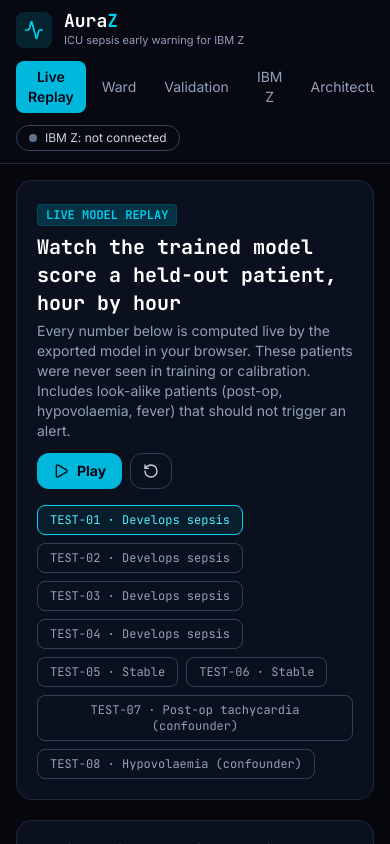
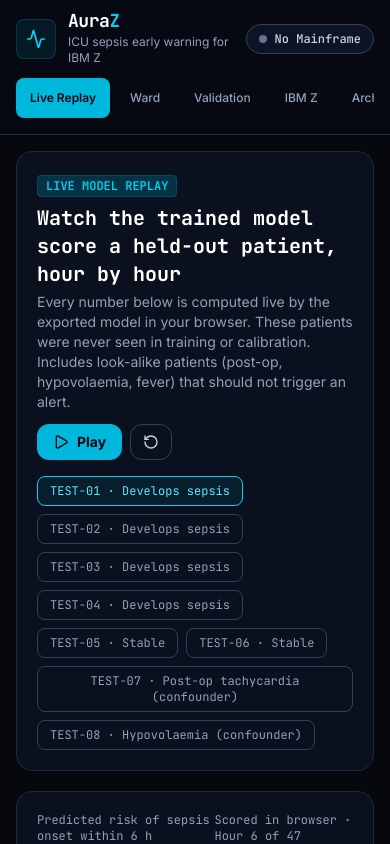
Before and after one commit to saksham-2x7/IBM_Z, a React (Vite) app: page / in a window 390 px wide. Shown: the top 844 px of the page. Built offline with nearby package versions, Linux system fonts and the light colour scheme.

Commit message:
feat(ui): phase 1 UI audit and polish - responsive header, ARIA tablist keyboard navigation, WCAG focus rings, clean design system

```diff
--- a/src/App.tsx
+++ b/src/App.tsx
@@ -9,20 +9,40 @@
 import { useArtifacts } from './lib/model';
 import { Health, health } from './lib/remote';
 
-const Loading = () => <div className="p-10 text-center font-mono text-slate-500">Loading model…</div>;
+const Loading = () => (
+  <div className="flex items-center justify-center py-24 text-center font-mono text-sm text-slate-400">
+    <div className="flex items-center gap-2">
+      <span className="h-2 w-2 rounded-full bg-cyan-400 animate-pulse" aria-hidden="true" />
+      Loading model artifacts…
+    </div>
+  </div>
+);
+
 const KEY = 'auraz.endpoint';
 
 export const App: React.FC = () => {
   const art = useArtifacts();
   const [tab, setTab] = useState<Tab>('replay');
-  const [endpoint, setEndpoint] = useState<string>(() => { try { return localStorage.getItem(KEY) ?? ''; } catch { return ''; } });
+  const [endpoint, setEndpoint] = useState<string>(() => {
+    try {
+      return localStorage.getItem(KEY) ?? '';
+    } catch {
+      return '';
+    }
+  });
   const [info, setInfo] = useState<Health | null>(null);
 
   useEffect(() => {
-    try { localStorage.setItem(KEY, endpoint); } catch { /* ignore */ }
+    try {
+      localStorage.setItem(KEY, endpoint);
+    } catch {
+      /* ignore */
+    }
     setInfo(null);
     if (!endpoint) return;
-    health(endpoint).then(setInfo).catch(() => setInfo(null));
+    health(endpoint)
+      .then(setInfo)
+      .catch(() => setInfo(null));
   }, [endpoint]);
 
   const label = info ? `${info.system} · ${info.arch}` : 'IBM Z: not connected';
@@ -31,16 +51,38 @@
   return (
     <div className="flex min-h-screen flex-col bg-[#06080d] font-sans text-slate-100 selection:bg-cyan-500/30">
       <Header activeTab={tab} setActiveTab={setTab} ibmz={{ connected: !!info, label }} />
+
       <main className="flex-1 pb-16">
-        {tab === 'replay' && (art ? <ReplayLab model={art.model} patients={art.replay} remote={remote} remoteLabel={label} /> : <Loading />)}
-        {tab === 'validation' && (art ? <ValidationPanel m={art.metrics} /> : <Loading />)}
-        {tab === 'ibmz' && (art ? <BenchmarkLab model={art.model} patients={art.replay} endpoint={endpoint} setEndpoint={setEndpoint} info={info} /> : <Loading />)}
-        {tab === 'architecture' && <ArchitectureExplorer />}
-        {tab === 'ward' && (art ? <WardView model={art.model} remote={remote} remoteLabel={label} /> : <Loading />)}
-        {tab === 'submission' && (art ? <SubmissionHub m={art.metrics} /> : <Loading />)}
+        <section
+          role="tabpanel"
+          id={`tabpanel-${tab}`}
+          aria-labelledby={`tab-${tab}`}
+          tabIndex={0}
+          className="outline-none"
+        >
+          {tab === 'replay' && (
+            art ? <ReplayLab model={art.model} patients={art.replay} remote={remote} remoteLabel={label} /> : <Loading />
+          )}
+          {tab === 'validation' && (
+            art ? <ValidationPanel m={art.metrics} /> : <Loading />
+          )}
+          {tab === 'ibmz' && (
+            art ? <BenchmarkLab model={art.model} patients={art.replay} endpoint={endpoint} setEndpoint={setEndpoint} info={info} /> : <Loading />
+          )}
+          {tab === 'architecture' && <ArchitectureExplorer />}
+          {tab === 'ward' && (
+            art ? <WardView model={art.model} remote={remote} remoteLabel={label} /> : <Loading />
+          )}
+          {tab === 'submission' && (
+            art ? <SubmissionHub m={art.metrics} /> : <Loading />
+          )}
+        </section>
       </main>
-      <footer className="border-t border-slate-900 px-6 py-4 text-center text-xs text-slate-500">
-        AuraZ · IBM Z Datathon 2026 · Technology for Good · Research prototype on a simulated cohort, not a medical device
+
+      <footer className="border-t border-slate-800/80 bg-[#070a12]/50 px-4 py-4 text-center text-xs text-slate-400 sm:px-6">
+        <div className="mx-auto max-w-7xl">
+          AuraZ · IBM Z Datathon 2026 · Technology for Good · Research prototype on a simulated cohort, not a medical device
+        </div>
       </footer>
     </div>
   );
--- a/src/components/Header.tsx
+++ b/src/components/Header.tsx
@@ -1,32 +1,141 @@
-import React from 'react';
-import { Activity } from 'lucide-react';
+import React, { useRef } from 'react';
+import { Activity, CheckCircle2, Server } from 'lucide-react';
 
 export type Tab = 'replay' | 'ward' | 'validation' | 'ibmz' | 'architecture' | 'submission';
-const TABS: [Tab, string][] = [['replay', 'Live Replay'], ['ward', 'Ward'], ['validation', 'Validation'], ['ibmz', 'IBM Z'], ['architecture', 'Architecture'], ['submission', 'Submission']];
 
-interface Props { activeTab: Tab; setActiveTab: (t: Tab) => void; ibmz: { connected: boolean; label: string } }
+const TABS: [Tab, string][] = [
+  ['replay', 'Live Replay'],
+  ['ward', 'Ward'],
+  ['validation', 'Validation'],
+  ['ibmz', 'IBM Z'],
+  ['architecture', 'Architecture'],
+  ['submission', 'Submission'],
+];
 
-export const Header: React.FC<Props> = ({ activeTab, setActiveTab, ibmz }) => (
-  <header className="sticky top-0 z-40 border-b border-slate-800 bg-[#070a12]/95 backdrop-blur">
-    <div className="mx-auto flex max-w-7xl flex-wrap items-center justify-between gap-3 px-4 py-3">
+interface Props {
+  activeTab: Tab;
+  setActiveTab: (t: Tab) => void;
+  ibmz: { connected: boolean; label: string };
+}
+
+export const Header: React.FC<Props> = ({ activeTab, setActiveTab, ibmz }) => {
+  const tabRefs = useRef<(HTMLButtonElement | null)[]>([]);
+
+  const handleKeyDown = (e: React.KeyboardEvent, index: number) => {
+    let nextIndex = index;
+    if (e.key === 'ArrowRight') {
+      nextIndex = (index + 1) % TABS.length;
+    } else if (e.key === 'ArrowLeft') {
+      nextIndex = (index - 1 + TABS.length) % TABS.length;
+    } else if (e.key === 'Home') {
+      nextIndex = 0;
+    } else if (e.key === 'End') {
+      nextIndex = TABS.length - 1;
+    } else {
+      return;
+    }
+
+    e.preventDefault();
+    const nextTab = TABS[nextIndex][0];
+    setActiveTab(nextTab);
+    tabRefs.current[nextIndex]?.focus();
+  };
+
+  return (
+    <header className="sticky top-0 z-40 border-b border-slate-800 bg-[#070a12]/95 backdrop-blur-sm">
+      <div className="mx-auto flex max-w-7xl flex-col gap-3 px-4 py-3 lg:flex-row lg:items-center lg:justify-between lg:gap-4 sm:px-6">
+        {/* Top row on mobile/tablet: Brand & IBM Z status */}
+        <div className="flex items-center justify-between gap-3">
           <div className="flex items-center gap-3">
-        <div className="flex h-9 w-9 items-center justify-center rounded-lg bg-cyan-500/15 text-cyan-400"><Activity className="h-5 w-5" /></div>
+            <div
+              className="flex h-10 w-10 shrink-0 items-center justify-center rounded-lg bg-cyan-500/10 text-cyan-400 border border-cyan-500/20"
+              aria-hidden="true"
+            >
+              <Activity className="h-5 w-5" />
+            </div>
             <div>
-          <h1 className="font-mono text-lg font-bold leading-none text-white">Aura<span className="text-cyan-400">Z</span></h1>
-          <p className="mt-0.5 text-[11px] text-slate-400">ICU sepsis early warning for IBM Z</p>
+              <h1 className="font-mono text-lg font-bold leading-none tracking-tight text-white">
+                Aura<span className="text-cyan-400">Z</span>
+              </h1>
+              <p className="mt-1 text-xs text-slate-400">
+                ICU sepsis early warning for IBM Z
+              </p>
             </div>
           </div>
-      <nav className="flex gap-1 overflow-x-auto text-sm">
-        {TABS.map(([k, label]) => (
-          <button key={k} onClick={() => setActiveTab(k)}
-            className={`rounded-lg px-3 py-1.5 transition-colors ${activeTab === k ? 'bg-cyan-500 font-semibold text-slate-950' : 'text-slate-400 hover:bg-slate-800 hover:text-slate-200'}`}>
+
+          {/* Quick status pill - visible on mobile/tablet right header */}
+          <button
+            type="button"
+            onClick={() => setActiveTab('ibmz')}
+            className="flex lg:hidden items-center gap-2 rounded-full border border-slate-700 bg-slate-900/80 px-3 py-1.5 text-xs text-slate-300 transition-colors hover:border-slate-600 hover:bg-slate-800 focus-visible:outline-none focus-visible:ring-2 focus-visible:ring-cyan-400 focus-visible:ring-offset-2 focus-visible:ring-offset-[#070a12]"
+            aria-label={`IBM Z Status: ${ibmz.label}. Open IBM Z tab`}
+          >
+            <span
+              className={`h-2 w-2 shrink-0 rounded-full ${ibmz.connected ? 'bg-cyan-400' : 'bg-slate-500'}`}
+              aria-hidden="true"
+            />
+            <span className="max-w-[140px] truncate text-xs font-mono font-medium">
+              {ibmz.connected ? 'z17 Online' : 'No Mainframe'}
+            </span>
+          </button>
+        </div>
+
+        {/* Navigation Tabs with ARIA & Keyboard support */}
+        <nav
+          role="tablist"
+          aria-label="Main Navigation"
+          className="flex gap-1.5 overflow-x-auto pb-1 lg:pb-0 text-sm scrollbar-none"
+        >
+          {TABS.map(([k, label], idx) => {
+            const isActive = activeTab === k;
+            return (
+              <button
+                key={k}
+                ref={(el) => { tabRefs.current[idx] = el; }}
+                role="tab"
+                id={`tab-${k}`}
+                aria-selected={isActive}
+                aria-controls={`tabpanel-${k}`}
+                tabIndex={isActive ? 0 : -1}
+                onClick={() => setActiveTab(k)}
+                onKeyDown={(e) => handleKeyDown(e, idx)}
+                className={`whitespace-nowrap rounded-lg px-3.5 py-2 text-xs sm:text-sm font-medium transition-colors focus-visible:outline-none focus-visible:ring-2 focus-visible:ring-cyan-400 focus-visible:ring-offset-2 focus-visible:ring-offset-[#070a12] min-h-[40px] flex items-center ${
+                  isActive
+                    ? 'bg-cyan-500 font-semibold text-slate-950 shadow-sm'
+                    : 'text-slate-400 hover:bg-slate-800/80 hover:text-slate-200'
+                }`}
+              >
                 {label}
               </button>
-        ))}
+            );
+          })}
         </nav>
-      <button onClick={() => setActiveTab('ibmz')} className="flex items-center gap-2 rounded-full border border-slate-700 px-3 py-1 text-xs text-slate-300 hover:bg-slate-800">
-        <span className={`h-2 w-2 rounded-full ${ibmz.connected ? 'bg-emerald-400' : 'bg-slate-500'}`} />{ibmz.label}
+
+        {/* IBM Z Mainframe Status badge on desktop (>= 1024px) */}
+        <div className="hidden lg:flex lg:items-center">
+          <button
+            type="button"
+            onClick={() => setActiveTab('ibmz')}
+            className="flex items-center gap-2 rounded-full border border-slate-700 bg-slate-900/60 px-3 py-1.5 text-xs text-slate-300 transition-colors hover:border-slate-600 hover:bg-slate-800 focus-visible:outline-none focus-visible:ring-2 focus-visible:ring-cyan-400 focus-visible:ring-offset-2 focus-visible:ring-offset-[#070a12]"
+            aria-label={`IBM Z Status: ${ibmz.label}. Click to manage connection`}
+          >
+            {ibmz.connected ? (
+              <CheckCircle2 className="h-3.5 w-3.5 text-cyan-400 shrink-0" aria-hidden="true" />
+            ) : (
+              <Server className="h-3.5 w-3.5 text-slate-400 shrink-0" aria-hidden="true" />
+            )}
+            <span
+              className={`h-2 w-2 rounded-full shrink-0 ${
+                ibmz.connected ? 'bg-cyan-400' : 'bg-slate-500'
+              }`}
+              aria-hidden="true"
+            />
+            <span className="font-mono text-[11px] text-slate-300">
+              {ibmz.label}
+            </span>
           </button>
+        </div>
       </div>
     </header>
   );
+};
--- a/src/index.css
+++ b/src/index.css
@@ -2,58 +2,65 @@
 
 @layer base {
   :root {
-    --font-sans: 'Inter', system-ui, -apple-system, sans-serif;
-    --font-mono: 'JetBrains Mono', monospace;
+    --font-sans: 'Inter', system-ui, -apple-system, BlinkMacSystemFont, 'Segoe UI', Roboto, sans-serif;
+    --font-mono: 'JetBrains Mono', ui-monospace, SFMono-Regular, Menlo, Monaco, Consolas, monospace;
+    --color-accent: #06b6d4; /* Single cyan accent */
   }
+
   body {
     font-family: var(--font-sans);
     background-color: #06080d;
     color: #f1f5f9;
+    text-rendering: optimizeLegibility;
+    -webkit-font-smoothing: antialiased;
+    -moz-osx-font-smoothing: grayscale;
   }
+
   code, pre, .font-mono {
     font-family: var(--font-mono);
   }
+
+  /* Accessible focus indicators across all interactive elements (WCAG 2.1 AA) */
+  :focus-visible {
+    outline: 2px solid #06b6d4;
+    outline-offset: 2px;
+  }
+
+  /* Respect user motion preferences */
+  @media (prefers-reduced-motion: reduce) {
+    *, ::before, ::after {
+      animation-duration: 0.01ms !important;
+      animation-iteration-count: 1 !important;
+      transition-duration: 0.01ms !important;
+      scroll-behavior: auto !important;
+    }
+  }
 }
 
-/* Custom scrollbars */
+/* Custom scrollbars - minimal, clean, no glows */
 ::-webkit-scrollbar {
   width: 6px;
   height: 6px;
 }
+
 ::-webkit-scrollbar-track {
   background: #090d16;
 }
+
 ::-webkit-scrollbar-thumb {
   background: #1e293b;
   border-radius: 9999px;
 }
+
 ::-webkit-scrollbar-thumb:hover {
   background: #334155;
 }
 
-/* Pulsing radar effects */
-@keyframes radar-sweep {
-  0% { transform: rotate(0deg); }
-  100% { transform: rotate(360deg); }
+/* Utility for hiding scrollbar where touch swiping is preferred */
+.scrollbar-none {
+  -ms-overflow-style: none;
+  scrollbar-width: none;
 }
-
-@keyframes ekg-pass {
-  0% { stroke-dashoffset: 1000; }
-  100% { stroke-dashoffset: 0; }
+.scrollbar-none::-webkit-scrollbar {
+  display: none;
 }
-
-.radar-sweep-anim {
-  animation: radar-sweep 4s linear infinite;
-}
-
-.glow-cyan {
-  box-shadow: 0 0 20px -2px rgba(6, 182, 212, 0.25);
-}
-
-.glow-red {
-  box-shadow: 0 0 24px -2px rgba(239, 68, 68, 0.35);
-}
-
-.glow-emerald {
-  box-shadow: 0 0 20px -2px rgba(16, 185, 129, 0.25);
-}
```
Also changed, not shown: 36 other files (tests, documents, lock files or other folders). Lines whose indentation alone changed are shown as unchanged.
